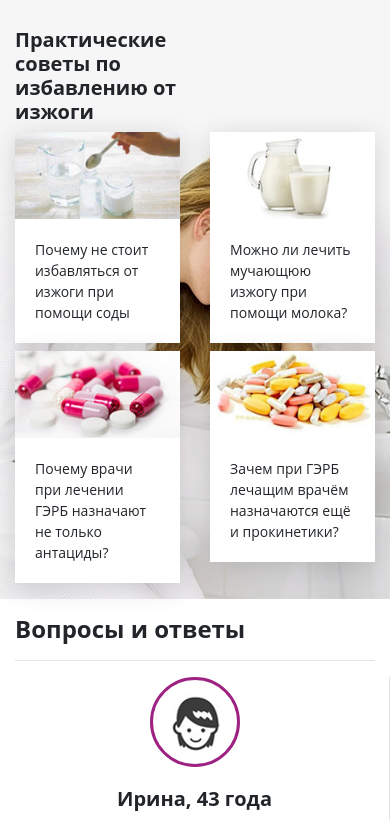
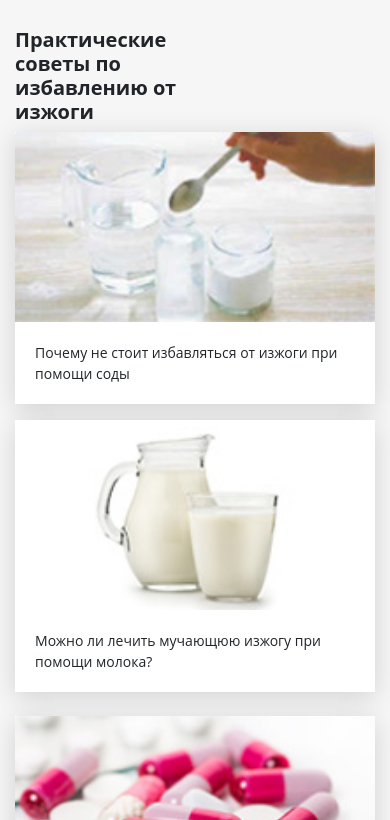
Before and after one commit to morshinin/izzhoga, a website with bundled scripts: page src/index.html in a window 390 px wide. Shown: the part 3260-4080 px from the top of the page. Built offline with nearby package versions, Linux system fonts and the light colour scheme.

Commit message:
FIx minor bugs

```diff
--- a/src/index.html
+++ b/src/index.html
@@ -254,7 +254,7 @@
                             <div class="row justify-content-end">
                                 <div class="col-lg-6">
                                     <div class="row mb-2">
-                                        <div class="col">
+                                        <div class="col-sm">
                                             <div class="card border-0 heroCard">
                                                 <img src="img/7.jpg" alt="сода" class="card-img-top heroCardImg">
                                                 <div class="card-body">
@@ -266,7 +266,7 @@
                                                 </div>
                                             </div>
                                         </div>
-                                        <div class="col">
+                                        <div class="col-sm">
                                             <div class="card border-0 heroCard">
                                                 <img src="img/milk.jpg" alt="Молоко" class="card-img-top heroCardImg">
                                                 <div class="card-body">
@@ -280,7 +280,7 @@
                                         </div>
                                     </div><!-- end row -->
                                     <div class="row mb-3">
-                                        <div class="col">
+                                        <div class="col-sm">
                                             <div class="card border-0 heroCard">
                                                 <img src="img/5.jpg" alt="Капсулы" class="card-img-top heroCardImg">
                                                 <div class="card-body">
@@ -293,7 +293,7 @@
                                                 </div>
                                             </div>
                                         </div>
-                                        <div class="col">
+                                        <div class="col-sm">
                                             <div class="card border-0 heroCard">
                                                 <img src="img/6.jpg" alt="Таблетки" class="card-img-top heroCardImg">
                                                 <div class="card-body">
--- a/src/scss/style.scss
+++ b/src/scss/style.scss
@@ -147,6 +147,11 @@ a.menuAnchor {
 	box-shadow: 0px 5px 25px 0 rgba(0, 0, 0, 0.15);
 	border-radius: 0;
 }
+@media (max-width: 576px) {
+	.heroCard {
+		margin-bottom: 1rem;
+	}
+}
 .heroCardImg {
 	// height: 108px;
 }
```
Also changed, not shown: src/css/style.css.
